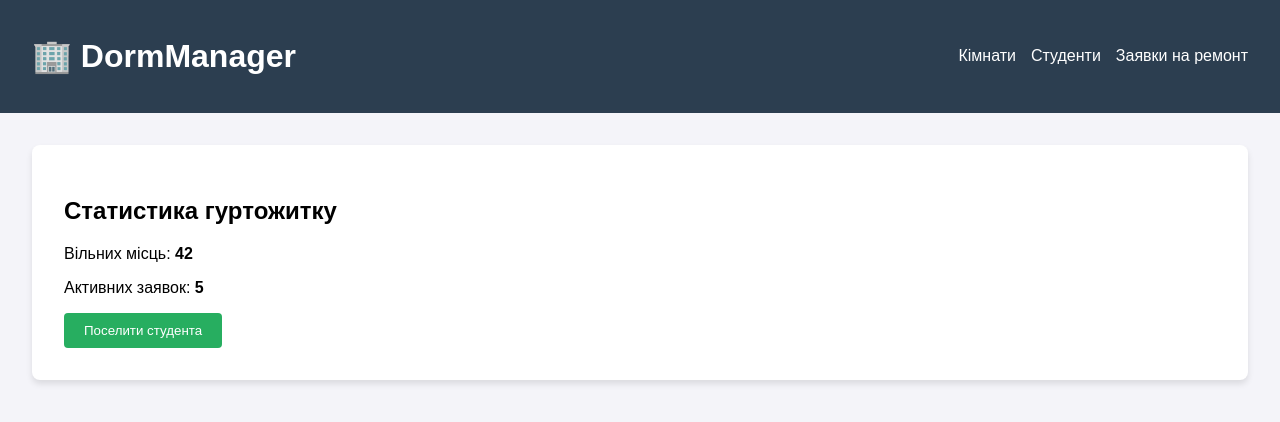
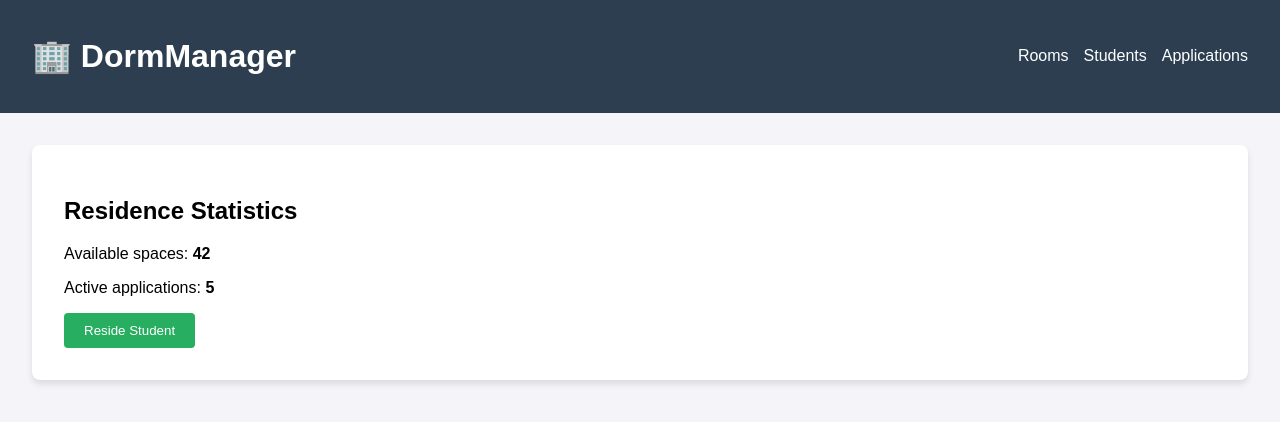
Before and after one commit to ANPOYTA/project, a plain HTML site: page index.html in a window 1280 px wide. Drawn offline with Linux system fonts and the light colour scheme.

Commit message:
Fix PR comments

```diff
--- a/index.html
+++ b/index.html
@@ -3,27 +3,27 @@
 <head>
     <meta charset="UTF-8">
     <meta name="viewport" content="width=device-width, initial-scale=1.0">
-    <title>DormManager - Адмін панель</title>
+    <title>DormManager - Admin Panel</title>
     <link rel="stylesheet" href="style.css">
 </head>
 <body>
     <header>
-        <h1>🏢 DormManager</h1>
+        <h1 class="main-title">🏢 DormManager</h1>
         <nav>
             <ul>
-                <li><a href="#">Кімнати</a></li>
-                <li><a href="#">Студенти</a></li>
-                <li><a href="#">Заявки на ремонт</a></li>
+                <li><a href="#">Rooms</a></li>
+                <li><a href="#">Students</a></li>
+                <li><a href="#">Applications</a></li>
             </ul>
         </nav>
     </header>
 
     <main>
         <section class="dashboard">
-            <h2>Статистика гуртожитку</h2>
-            <p>Вільних місць: <strong>42</strong></p>
-            <p>Активних заявок: <strong>5</strong></p>
-            <button id="addStudentBtn">Поселити студента</button>
+            <h2>Residence Statistics</h2>
+            <p>Available spaces: <strong>42</strong></p>
+            <p>Active applications: <strong>5</strong></p>
+            <button id="addStudentBtn">Reside Student</button>
         </section>
     </main>
 
```
